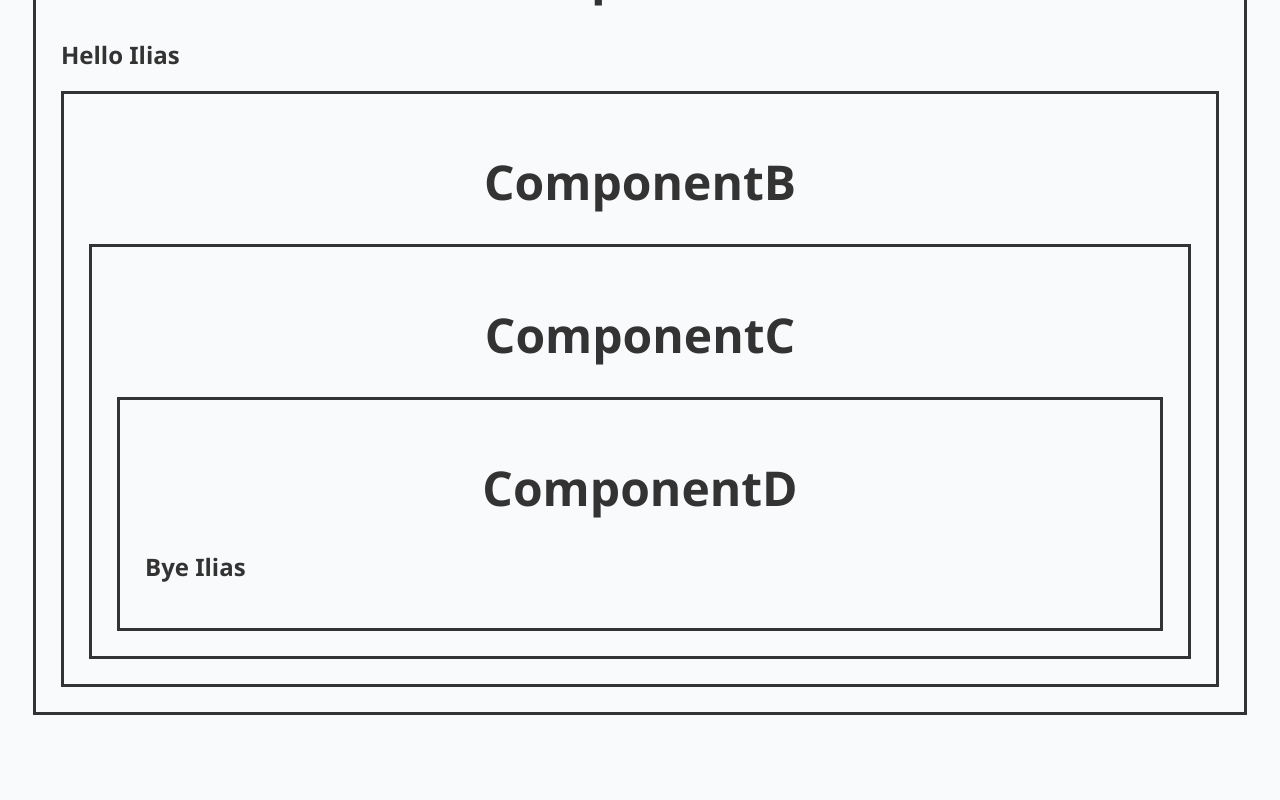
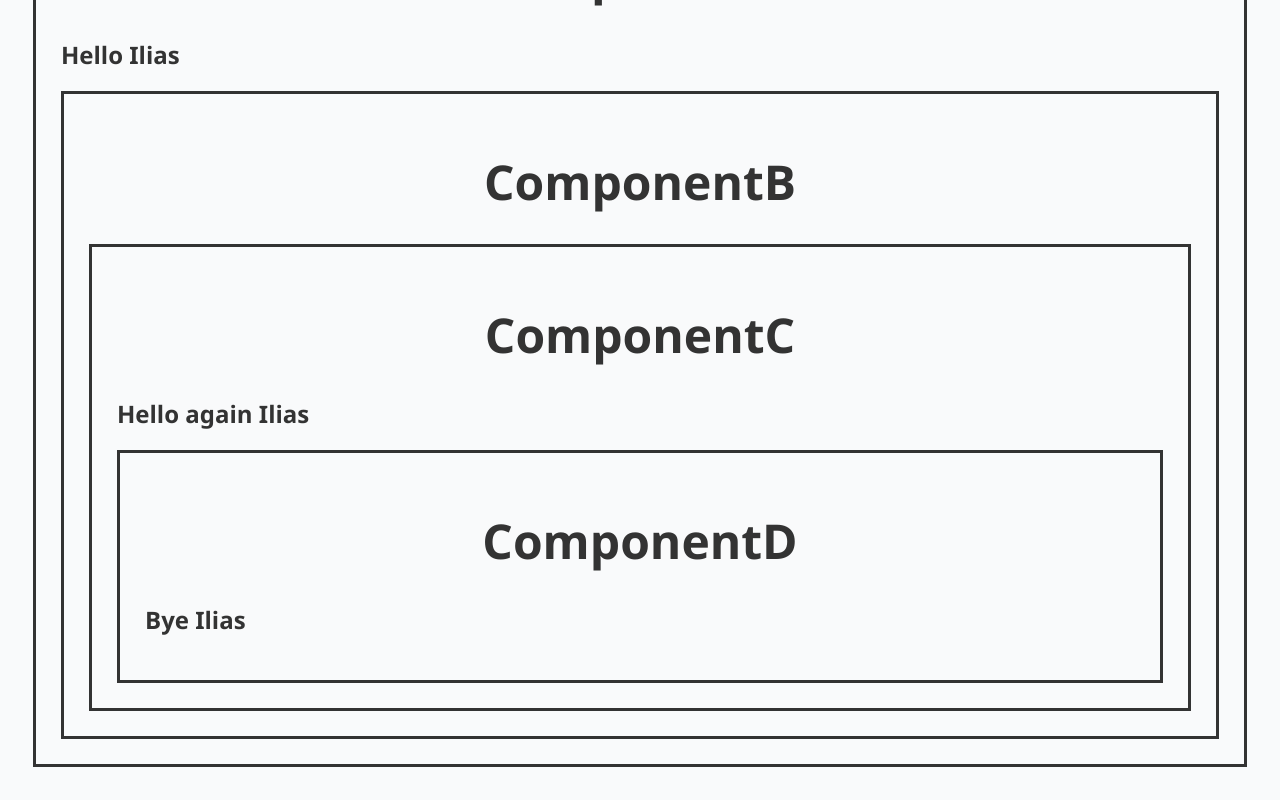
Before and after one commit to IliasSari/react-project-1, a React (Vite) app: page / in a window 1280 px wide. Shown: the part 4244-5044 px from the top of the page. Before the commit the page ends 4992 px from the top, so only its background shows below. Built offline with nearby package versions, Linux system fonts and the light colour scheme.

Commit message:
FInished with useContext

```diff
--- a/src/ComponentA.jsx
+++ b/src/ComponentA.jsx
@@ -1,15 +1,20 @@
-import { useState } from "react";
+import { useState, createContext } from "react";
 import ComponentB from "./ComponentB";
+
+export const UserContext = createContext();
 
 function ComponentA(){
 
-    const [user, setUser] = useState("Ilias")
+    const [user, setUser] = useState("Ilias");
 
     return(
         <div className="box">
             <h1>ComponentA</h1>
             <h2>{`Hello ${user}`}</h2>
-            <ComponentB user ={user}/>
+            <UserContext.Provider value = {user}>
+
+                <ComponentB user ={user}/>
+            </UserContext.Provider>
         </div>
     );
 
--- a/src/ComponentB.jsx
+++ b/src/ComponentB.jsx
@@ -1,11 +1,11 @@
 import ComponentC from "./ComponentC";
 
-function ComponentB(props){
+function ComponentB(){
 
     return(
         <div className="box">
             <h1>ComponentB</h1>
-            <ComponentC user = {props.user}/>
+            <ComponentC />
         </div>
     );
 
--- a/src/ComponentC.jsx
+++ b/src/ComponentC.jsx
@@ -1,11 +1,15 @@
+import {useContext} from "react";
+import { UserContext } from "./ComponentA";
 import ComponentD from "./ComponentD";
 
-function ComponentC(props){
+function ComponentC(){
 
+    const user = useContext(UserContext);
     return(
         <div className="box">
             <h1>ComponentC</h1>
-            <ComponentD user={props.user}/>
+            <h2>{`Hello again ${user}`}</h2>
+            <ComponentD />
         </div>
     );
 
--- a/src/ComponentD.jsx
+++ b/src/ComponentD.jsx
@@ -1,10 +1,14 @@
+import {useContext} from "react";
+import { UserContext } from "./ComponentA";
 
-function ComponentD(props){
 
+function ComponentD(){
+
+    const user = useContext(UserContext);
     return(
         <div className="box">
             <h1>ComponentD</h1>
-            <h2>{`Bye ${props.user}`}</h2>
+            <h2>{`Bye ${user}`}</h2>
         </div>
     );
 
```
